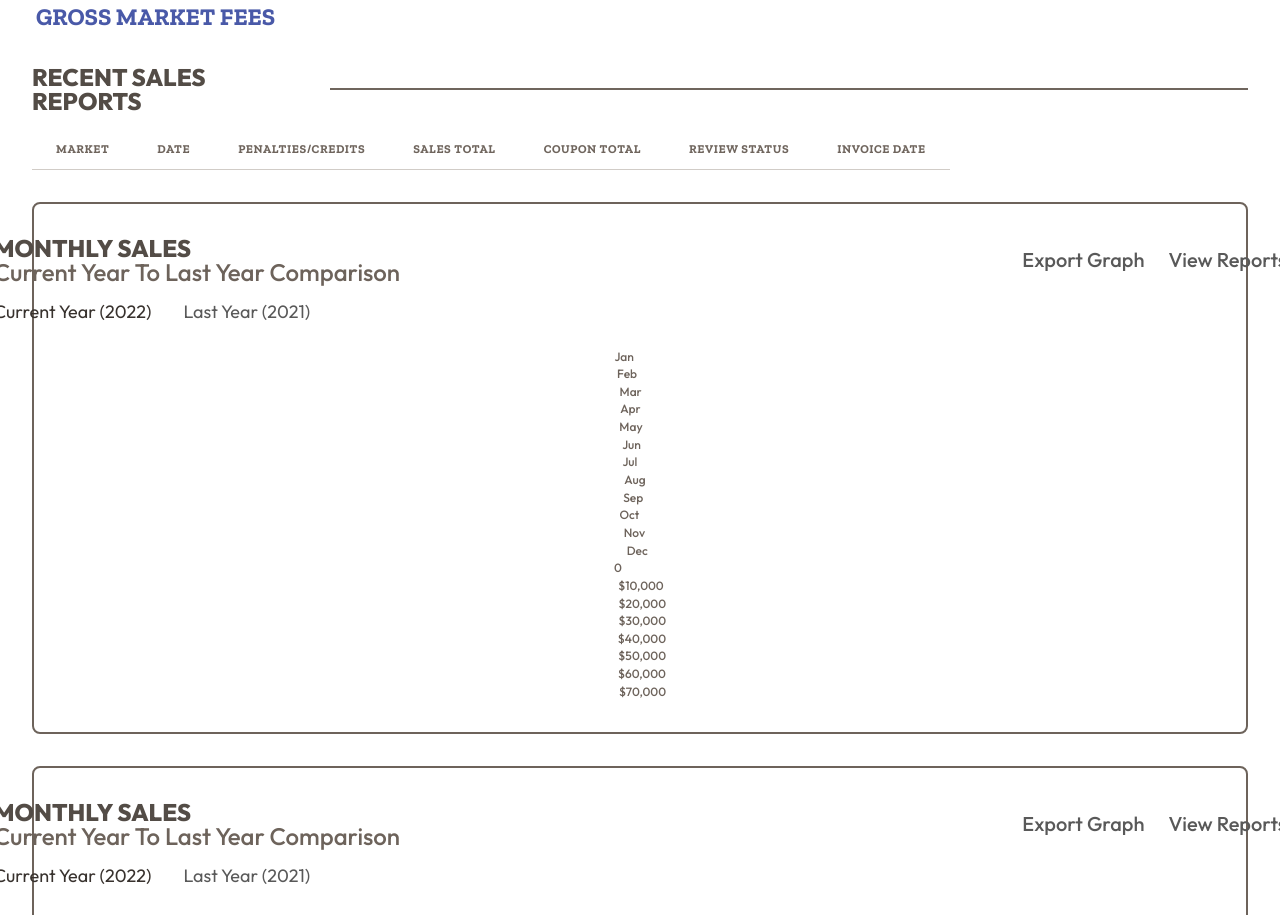
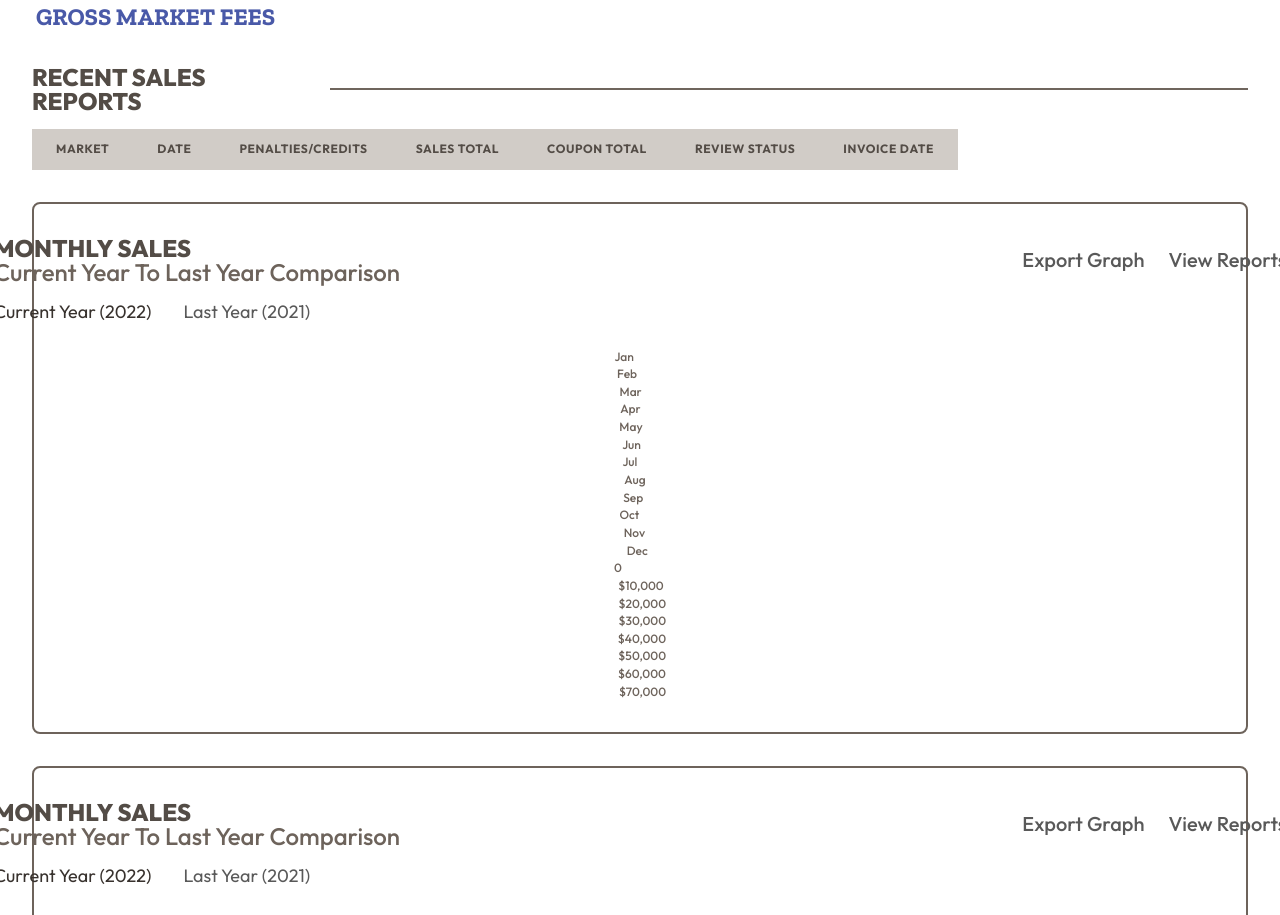
Before and after one commit to throneless-tech/markettracker, a React (Create React App) app in the folder client/: page / in a window 1280 px wide. Shown: the part 1126-2041 px from the top of the page. Built offline with nearby package versions, Linux system fonts and the light colour scheme.

Commit message:
building table component

```diff
--- a/client/src/App.js
+++ b/client/src/App.js
@@ -16,9 +16,9 @@ import {
 } from '@chakra-ui/react';
 import theme from './theme';
 import { ColorModeSwitcher } from './ColorModeSwitcher';
-import { Dashboard } from './components/Dashboard/Main.js';
-import { Footer } from './components/Footer';
-import { Nav } from './components/Nav.js';
+import { Dashboard } from './Components/Dashboard/Main.js';
+import { Footer } from './Components/Footer';
+import { Nav } from './Components/Nav.js';
 
 function App() {
   return (
--- a/client/src/components/Dashboard/Table.js
+++ b/client/src/components/Dashboard/Table.js
@@ -12,6 +12,46 @@ import {
   TableContainer,
   Text
 } from '@chakra-ui/react'
+
+const headings = [
+  'Market',
+  'Date',
+  'Penalties/Credits',
+  'Sales Total',
+  'Coupon Total',
+  'Review Status',
+  'Invoice Date'
+]
+
+const data = [
+  {
+    name: 'Columbia Heights',
+    day: 'Saturday',
+    penaltiesCredits: 200,
+    salesTotal: 451.56,
+    couponTotal: 145.12,
+    reviewStatus: 'approved',
+    invoiceDate: null
+  },
+  {
+    name: 'Monroe St',
+    day: null,
+    penaltiesCredits: -100,
+    salesTotal: 4253.18,
+    couponTotal: 45.10,
+    reviewStatus: 'pending',
+    invoiceDate: null
+  },
+  {
+    name: 'Columbia Heights',
+    day: 'Wednesday',
+    penaltiesCredits: 50,
+    salesTotal: 354.23,
+    couponTotal: 45.00,
+    reviewStatus: 'denied',
+    invoiceDate: null
+  },
+]
 
 export const StyledTable = () => (
   <Stack
@@ -40,16 +80,23 @@ export const StyledTable = () => (
       <Box bg="gray.600" h="2px" w="100%" />
     </Stack>
     <TableContainer>
-      <Table variant='simple'>
-        <Thead>
+      <Table>
+        <Thead
+          sx={{
+            backgroundColor: 'gray.100'
+          }}
+        >
           <Tr>
-            <Th>Market</Th>
-            <Th>Date</Th>
-            <Th isNumeric>Penalties/Credits</Th>
-            <Th isNumeric>Sales Total</Th>
-            <Th isNumeric>Coupon Total</Th>
-            <Th>Review Status</Th>
-            <Th>Invoice Date</Th>
+            {headings.map(heading => (
+              <Th
+                sx={{
+                  color: "gray.700",
+                  fontFamily: "'Outfit', 'sans-serif'"
+                }}
+              >
+                {heading}
+              </Th>
+            ))}
           </Tr>
         </Thead>
       </Table>
--- a/client/src/theme.js
+++ b/client/src/theme.js
@@ -53,12 +53,6 @@ const Tag = defineStyleConfig({
   }
 })
 
-const Thead = defineStyleConfig({
-  baseStyle: {
-    backgroundColor: 'gray.100',
-    fontFamily: 'Outfit'
-  }
-})
 const theme = extendTheme({
   sizes: {
     container: {
@@ -141,8 +135,7 @@ const theme = extendTheme({
   },
   components: {
     Button,
-    Tag,
-    Thead
+    Tag
   },
   fonts: {
     body: "'Outfit', sans-serif",
```
